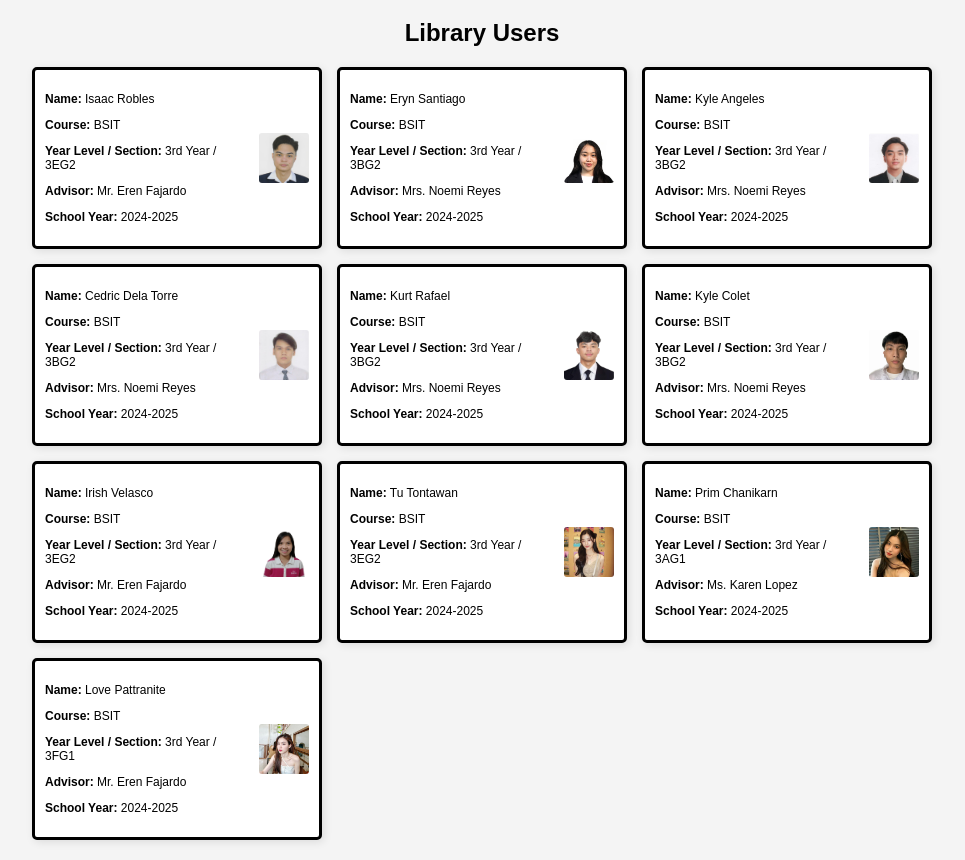
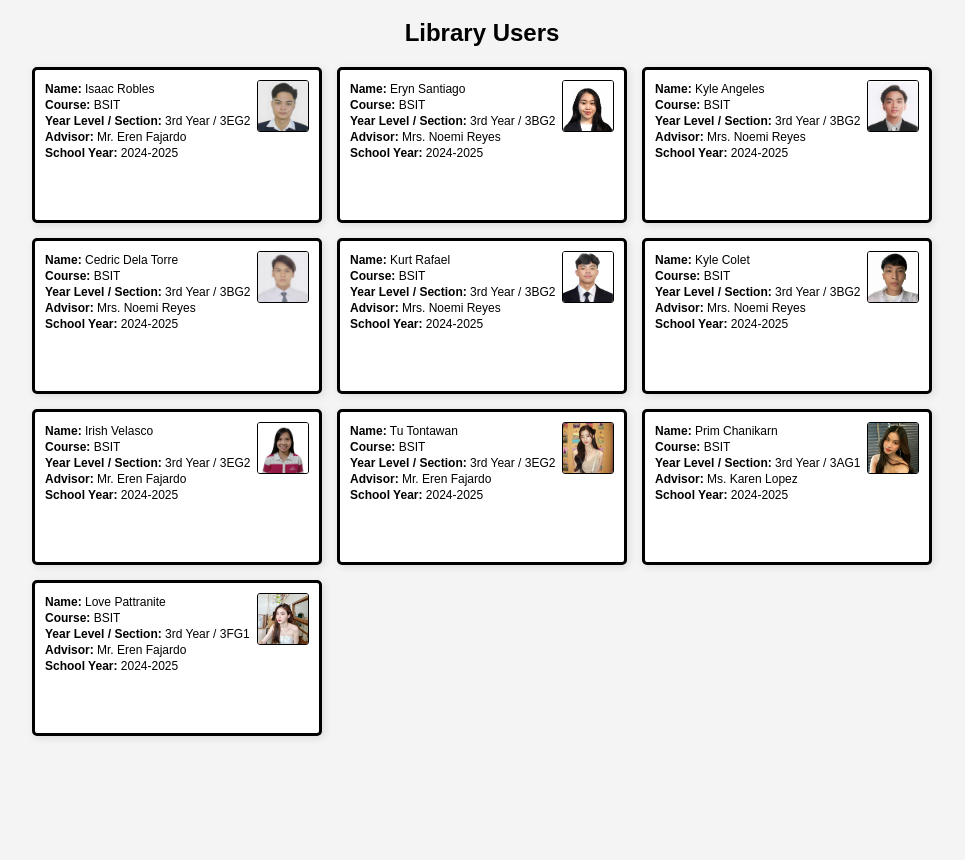
Before and after one commit to emsead/midtermexam, a plain HTML site: page index.html in a window 1280 px wide. Shown: the part 61-921 px from the top of the page, without its empty margins (158-1123 px from the left). After the commit the page ends 817 px from the top, so only its background shows below. Drawn offline with Linux system fonts and the light colour scheme.

Commit message:
Update index.html

```diff
--- a/index.html
+++ b/index.html
@@ -32,27 +32,29 @@
         }
 
         .card {
-            display: flex;
-            justify-content: space-between;
-            align-items: center;
+            position: relative;
             border: 3px solid black;
             background-color: white;
             padding: 10px;
             text-align: left;
             box-shadow: 2px 2px 8px rgba(0, 0, 0, 0.1);
             border-radius: 5px;
-        }
-
-        .card-content {
-            flex: 1;
+            height: 130px;
         }
 
         .card img {
+            position: absolute;
+            top: 10px;
+            right: 10px;
             width: 50px;
             height: 50px;
             border-radius: 3px;
-            margin-left: 10px;
             object-fit: cover;
+            border: 1px solid #000;
+        }
+
+        .card p {
+            margin: 2px 0;
         }
 
         @media (max-width: 600px) {
@@ -98,14 +100,12 @@
 
                 output += `
                     <div class="card">
-                        <div class="card-content">
-                            <p><strong>Name:</strong> ${name}</p>
-                            <p><strong>Course:</strong> ${course}</p>
-                            <p><strong>Year Level / Section:</strong> ${yearLevel} / ${section}</p>
-                            <p><strong>Advisor:</strong> ${advisor}</p>
-                            <p><strong>School Year:</strong> ${schoolYear}</p>
-                        </div>
                         <img src="${picture}" alt="Student Picture">
+                        <p><strong>Name:</strong> ${name}</p>
+                        <p><strong>Course:</strong> ${course}</p>
+                        <p><strong>Year Level / Section:</strong> ${yearLevel} / ${section}</p>
+                        <p><strong>Advisor:</strong> ${advisor}</p>
+                        <p><strong>School Year:</strong> ${schoolYear}</p>
                     </div>
                 `;
             }
```
